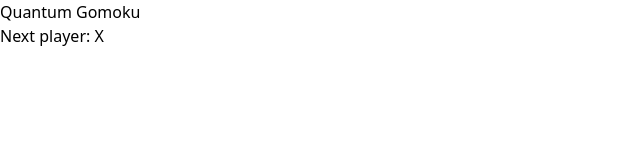
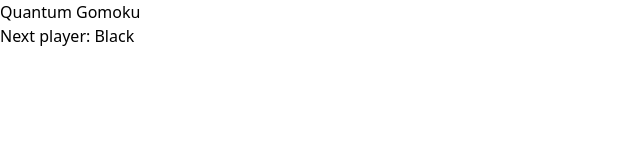
Before and after one commit to TUS-OSK/quantum-gomoku, a React (Vite) app in the folder frontend/: page / in a window 1280 px wide. Shown: the top 160 px of the page, without its empty margins (0-640 px from the left). Built offline with nearby package versions, Linux system fonts and the light colour scheme.

Commit message:
黒白変更での修正忘れ

```diff
--- a/frontend/src/components/Board.tsx
+++ b/frontend/src/components/Board.tsx
@@ -20,7 +20,7 @@ export default function Board({ blackIsNext, changeTurn }: BoardProps) {
   if (winner) {
     status = 'Winner: ' + winner;
   } else {
-    status = 'Next player: ' + (blackIsNext ? 'X' : 'O');
+    status = 'Next player: ' + (blackIsNext ? 'Black' : 'White');
   }
 
   return (
--- a/frontend/src/components/Stone.tsx
+++ b/frontend/src/components/Stone.tsx
@@ -26,7 +26,7 @@ export default function Stone({ stoneKind, setStoneKind, changeTurn, blackIsNext
     >
       {stoneKind !== null && (
         <div
-          className={`w-[85%] h-[85%] border border-black rounded-full ${stoneKind ? 'bg-white' : 'bg-black'}`}
+          className={`w-[85%] h-[85%] border border-black rounded-full ${stoneKind ? 'bg-black' : 'bg-white'}`}
         ></div>
       )}
     </button>
```
